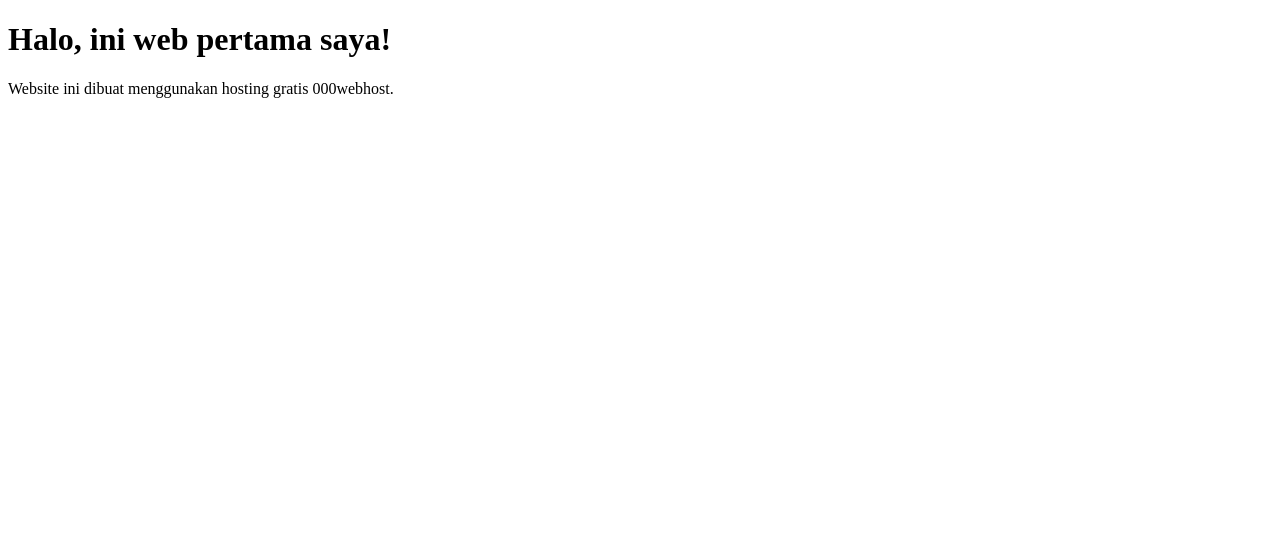
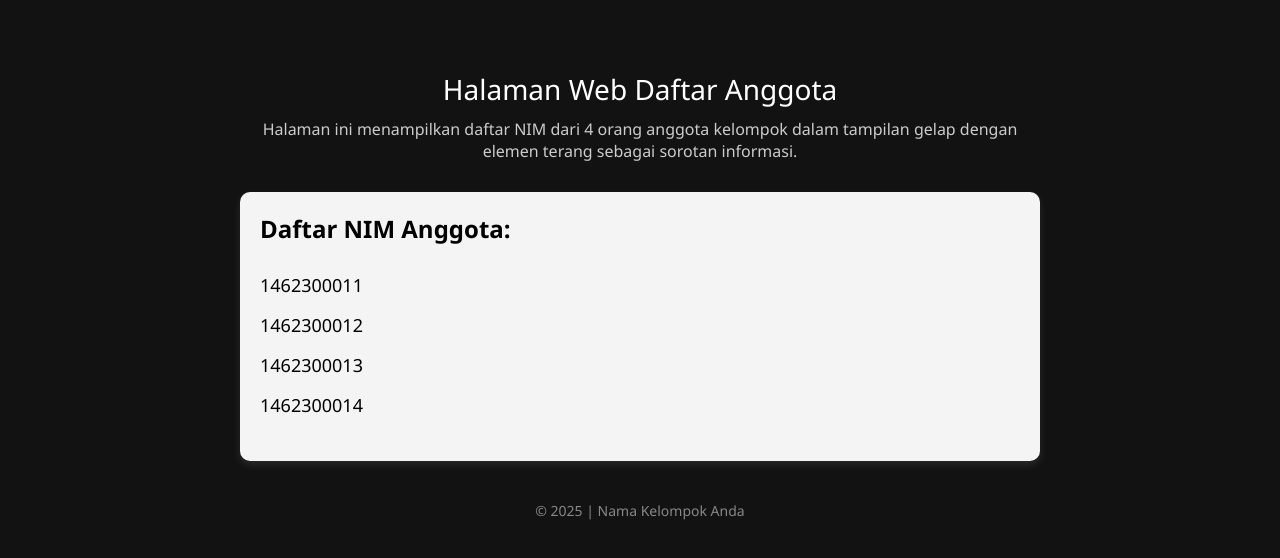
Before and after one commit to dickyydk/tugasMjk, a plain HTML site: page index.html in a window 1280 px wide. Drawn offline with Linux system fonts and the light colour scheme.

Commit message:
Update index.html
Signed-off-by: dickyydk <dwidicky822@gmail.com>

```diff
--- a/index.html
+++ b/index.html
@@ -1,10 +1,85 @@
 <!DOCTYPE html>
-<html>
-  <head>
-    <title>Web Pertama Dicky</title>
-  </head>
-  <body>
-    <h1>Halo, ini web pertama saya!</h1>
-    <p>Website ini dibuat menggunakan hosting gratis 000webhost.</p>
-  </body>
+<html lang="id">
+<head>
+  <meta charset="UTF-8">
+  <meta name="viewport" content="width=device-width, initial-scale=1">
+  <title>Daftar Anggota Kelompok</title>
+  <style>
+    body {
+      margin: 0;
+      padding: 0;
+      font-family: 'Segoe UI', sans-serif;
+      background-color: #121212;
+      color: #ffffff;
+    }
+
+    .container {
+      max-width: 800px;
+      margin: 50px auto;
+      padding: 20px;
+    }
+
+    .title {
+      text-align: center;
+      font-size: 28px;
+      margin-bottom: 10px;
+    }
+
+    .description {
+      text-align: center;
+      font-size: 16px;
+      color: #cccccc;
+      margin-bottom: 30px;
+    }
+
+    .card {
+      background-color: #f4f4f4;
+      color: #000000;
+      border-radius: 10px;
+      padding: 20px;
+      box-shadow: 0 4px 8px rgba(255, 255, 255, 0.1);
+    }
+
+    .card h2 {
+      margin-top: 0;
+    }
+
+    ul {
+      list-style-type: none;
+      padding: 0;
+    }
+
+    li {
+      font-size: 18px;
+      padding: 8px 0;
+    }
+
+    .footer {
+      text-align: center;
+      margin-top: 40px;
+      font-size: 14px;
+      color: #888;
+    }
+  </style>
+</head>
+<body>
+  <div class="container">
+    <div class="title">Halaman Web Daftar Anggota</div>
+    <div class="description">
+      Halaman ini menampilkan daftar NIM dari 4 orang anggota kelompok dalam tampilan gelap dengan elemen terang sebagai sorotan informasi.
+    </div>
+
+    <div class="card">
+      <h2>Daftar NIM Anggota:</h2>
+      <ul>
+        <li>1462300011</li>
+        <li>1462300012</li>
+        <li>1462300013</li>
+        <li>1462300014</li>
+      </ul>
+    </div>
+
+    <div class="footer">© 2025 | Nama Kelompok Anda</div>
+  </div>
+</body>
 </html>
```
